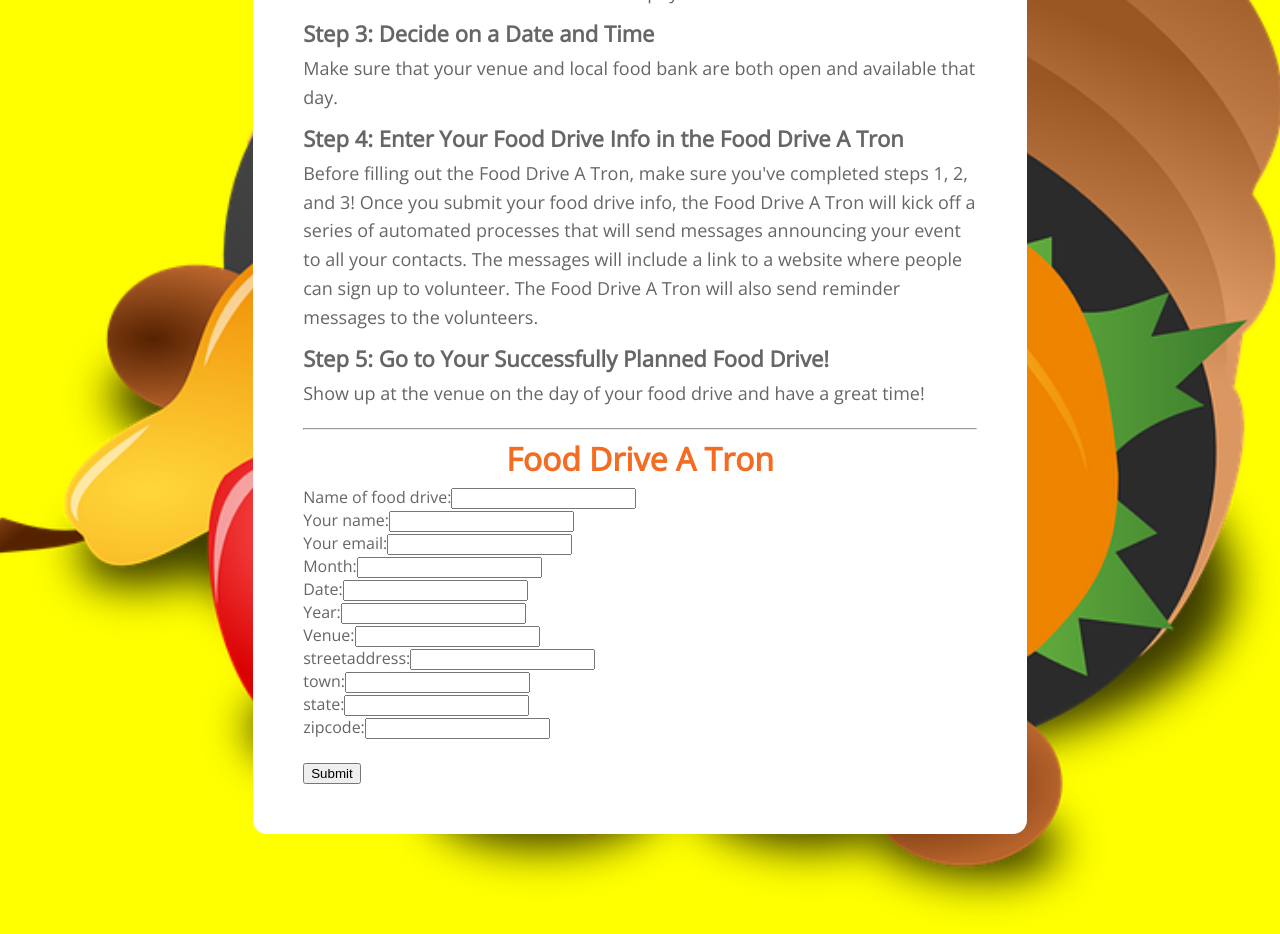
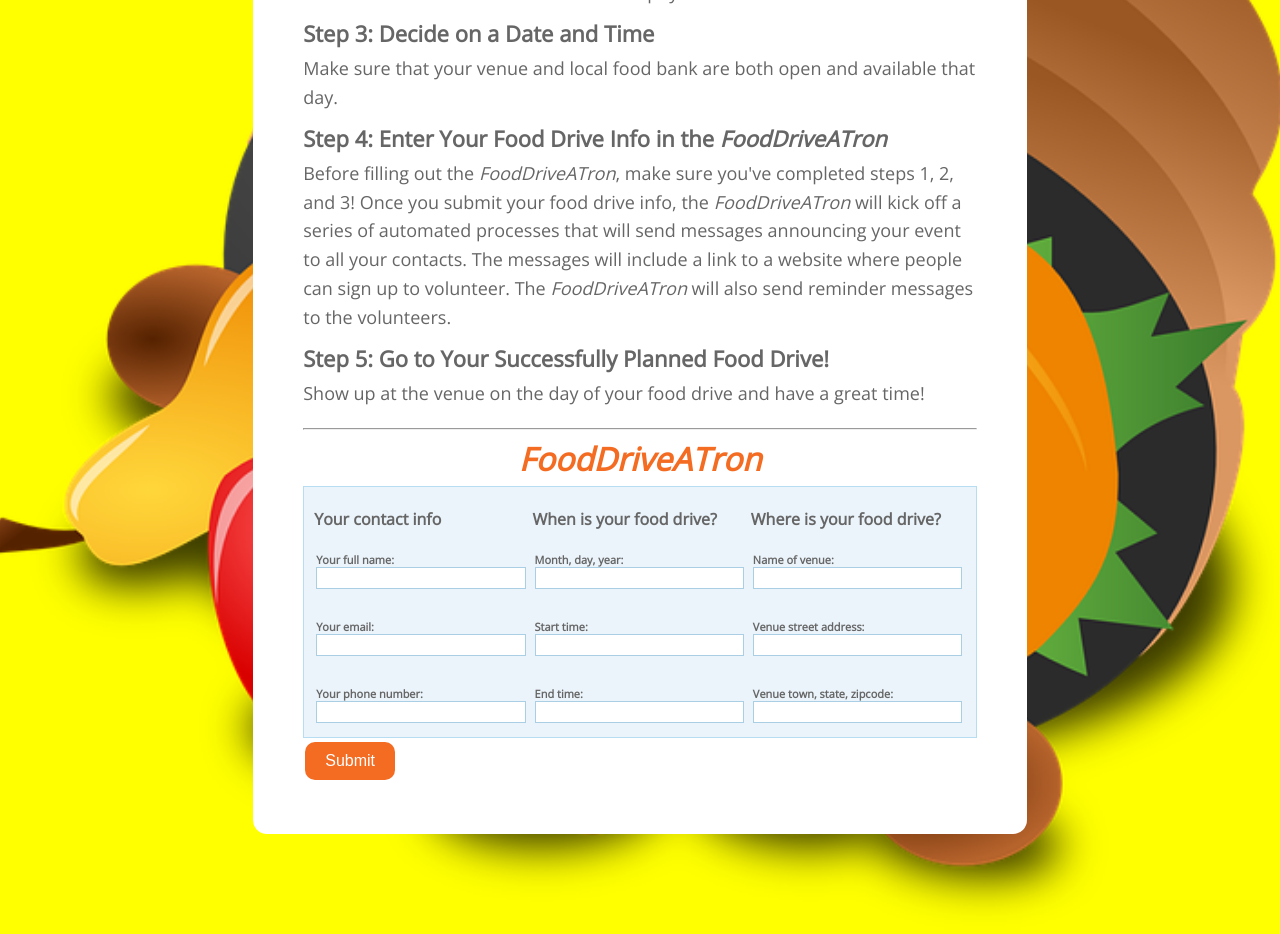
Before and after one commit to gladysum-zz/fooddriveatron, a React app: page / in a window 1280 px wide. Shown: the part 360-1294 px from the top of the page. Built offline with nearby package versions, Linux system fonts and the light colour scheme; a web font is replaced by a local one.

Commit message:
styled organize page

```diff
--- a/browser/Nav.js
+++ b/browser/Nav.js
@@ -8,7 +8,7 @@ const Nav = ()=>(
   <div className="nav">
     <div className="nav-col-left">
       <div id="home-link">
-        Food Drive A Tron
+        FoodDriveATron
       </div>
 
     </div>
--- a/browser/Organize.js
+++ b/browser/Organize.js
@@ -8,17 +8,15 @@ class Organize extends React.Component {
   constructor() {
     super();
     this.state = {
-      fooddrivename: '',
+      organizerphone: '',
       organizername: '',
       organizeremail: '',
-      month:'',
-      date: '',
-      year:'',
+      monthdayyear:'',
+      starttime: '',
+      endtime:'',
       venue:'',
       streetaddress:'',
-      town:'',
-      state:'',
-      zipcode:''
+      townstatezip:''
     }
     this.handleChange = this.handleChange.bind(this);
     this.handleSubmit = this.handleSubmit.bind(this);
@@ -38,17 +36,15 @@ class Organize extends React.Component {
 
     // Clear the user input field upon submit
     this.setState({
-      fooddrivename: '',
+      organizerphone: '',
       organizername: '',
       organizeremail: '',
-      month:'',
-      date: '',
-      year:'',
+      monthdayyear:'',
+      starttime: '',
+      endtime:'',
       venue:'',
       streetaddress:'',
-      town:'',
-      state:'',
-      zipcode:''
+      townstatezip:''
     });
 
     // Update the redux store with user's input
@@ -73,7 +69,7 @@ class Organize extends React.Component {
           <div className="faqs-container">
 
               <div className="question">
-                Step 1: Find a Venu
+                Step 1: Find a Venue
               </div>
               <div className="answer">
                 Find a venue that is able to host your food drive. Your local school, library, or church are good places to start.
@@ -91,10 +87,10 @@ class Organize extends React.Component {
                 Make sure that your venue and local food bank are both open and available that day.
               </div>
               <div className="question">
-                Step 4: Enter Your Food Drive Info in the Food Drive A Tron
+                Step 4: Enter Your Food Drive Info in the <i>FoodDriveATron</i>
               </div>
               <div className="answer">
-                Before filling out the Food Drive A Tron, make sure you've completed steps 1, 2, and 3! Once you submit your food drive info, the Food Drive A Tron will kick off a series of automated processes that will send messages announcing your event to all your contacts. The messages will include a link to a website where people can sign up to volunteer. The Food Drive A Tron will also send reminder messages to the volunteers.
+                Before filling out the <i>FoodDriveATron</i>, make sure you've completed steps 1, 2, and 3! Once you submit your food drive info, the <i>FoodDriveATron</i> will kick off a series of automated processes that will send messages announcing your event to all your contacts. The messages will include a link to a website where people can sign up to volunteer. The <i>FoodDriveATron</i> will also send reminder messages to the volunteers.
               </div>
               <div className="question">
                 Step 5: Go to Your Successfully Planned Food Drive!
@@ -104,24 +100,21 @@ class Organize extends React.Component {
               </div>
               <hr/>
               <div className="form-title">
-                Food Drive A Tron
+                <i>FoodDriveATron</i>
               </div>
 
               {this.props.organizermodal ? <OrganizerModal/> : null}
+
               <form onSubmit={this.handleSubmit}>
 
-                <label>
-                  Name of food drive:
-                  <input
-                    name="fooddrivename"
-                    type="text"
-                    value={this.state.fooddrivename}
-                    onChange={this.handleChange} />
-                </label>
-                <br/>
+                <div className="input-form">
+                <div id="stylized">
+
+                <div className="input-col-left">
+                  <h1>Your contact info</h1>
 
                   <label>
-                  Your name:
+                    Your full name:
                     <input
                       name="organizername"
                       type="text"
@@ -141,37 +134,51 @@ class Organize extends React.Component {
                   <br/>
 
                   <label>
-                  Month:
+                    Your phone number:
                     <input
-                    name="month"
+                      name="organizerphone"
                       type="text"
-                    value={this.state.month}
+                      value={this.state.organizerphone}
+                      onChange={this.handleChange} />
+                  </label>
+                </div>
+
+                <div className="input-col-middle">
+                  <h1>When is your food drive?</h1>
+                  <label>
+                    Month, day, year:
+                    <input
+                      name="monthdayyear"
+                      type="text"
+                      value={this.state.monthdayyear}
                       onChange={this.handleChange} />
                   </label>
                   <br/>
 
                   <label>
-                  Date:
+                    Start time:
                     <input
-                    name="date"
+                      name="starttime"
                       type="text"
-                    value={this.state.date}
+                      value={this.state.starttime}
                       onChange={this.handleChange} />
                   </label>
                   <br/>
 
                   <label>
-                  Year:
+                    End time:
                     <input
-                    name="year"
+                      name="endtime"
                       type="text"
-                    value={this.state.year}
+                      value={this.state.endtime}
                       onChange={this.handleChange} />
                   </label>
-                <br/>
+                </div>
 
+                <div className="input-col-right">
+                  <h1>Where is your food drive?</h1>
                   <label>
-                  Venue:
+                    Name of venue:
                     <input
                       name="venue"
                       type="text"
@@ -181,7 +188,7 @@ class Organize extends React.Component {
                   <br/>
 
                   <label>
-                  streetaddress:
+                    Venue street address:
                     <input
                       name="streetaddress"
                       type="text"
@@ -191,37 +198,17 @@ class Organize extends React.Component {
                   <br/>
 
                   <label>
-                  town:
+                    Venue town, state, zipcode:
                     <input
-                    name="town"
+                      name="townstatezip"
                       type="text"
-                    value={this.state.town}
+                      value={this.state.townstatezip}
                       onChange={this.handleChange} />
                   </label>
-                <br/>
-
-                <label>
-                  state:
-                  <input
-                    name="state"
-                    type="text"
-                    value={this.state.state}
-                    onChange={this.handleChange} />
-                </label>
-                <br/>
-
-                <label>
-                  zipcode:
-                  <input
-                    name="zipcode"
-                    type="text"
-                    value={this.state.zipcode}
-                    onChange={this.handleChange} />
-                </label>
-                <br/>
-
-                <br/>
-                <input type="submit" value="Submit" />
+                </div>
+                </div>
+                </div>
+                <input type="submit" value="Submit" id="button"/>
               </form>
 
           </div>
--- a/public/style.css
+++ b/public/style.css
@@ -300,6 +300,81 @@
   width: 20%;
 }
 
+
+/* ----------- FoodDriveATron FORM ----------- */
+.myform{
+    margin:0 auto;
+    padding:14px;
+}
+#stylized{
+    border-width:1px;
+    border-style:solid;
+    border-color:#b7ddf2;
+    background:#ebf4fb;
+    padding: 10px 0 10px 10px;
+}
+#stylized h1 {
+    font-size:16px;
+    font-weight:bold;
+    margin-bottom:8px;
+    padding-bottom:10px;
+}
+#stylized label{
+    display:block;
+    font-size:11px;
+    font-weight:bold;
+    text-align:left;
+    padding:4px 2px;
+
+}
+#stylized input{
+    display: block;
+    font-size:11px;
+    padding:4px 2px;
+    border:solid 1px #aacfe4;
+    width:95%;
+
+}
+
+#button {
+  background-color: #f46b22;
+      border: none;
+      color: white;
+      padding: 10px 20px;
+      text-align: center;
+      text-decoration: none;
+      display: inline-block;
+      font-size: 16px;
+      margin: 4px 2px;
+      cursor: pointer;
+      border-radius: 10px;
+}
+
+#button:hover {
+  background-color: #dc5406;
+}
+
+.input-form {
+  width: 100%;
+}
+
+.input-col-left {
+  display:inline-block;
+  width: 33%;
+}
+
+.input-col-middle {
+  display:inline-block;
+  width: 33%;
+}
+
+.input-col-right {
+  display:inline-block;
+  width: 33%;
+}
+
+/* ----------- End FoodDriveATron FORM ----------- */
+
 .contact-info {
   background-color: white;
   border-radius: 14px;
```
Also changed, not shown: models.js (+5 -17 lines), public/bundle.js, 1 other file (tests, documents, lock files or other folders). Lines whose indentation alone changed are shown as unchanged.
